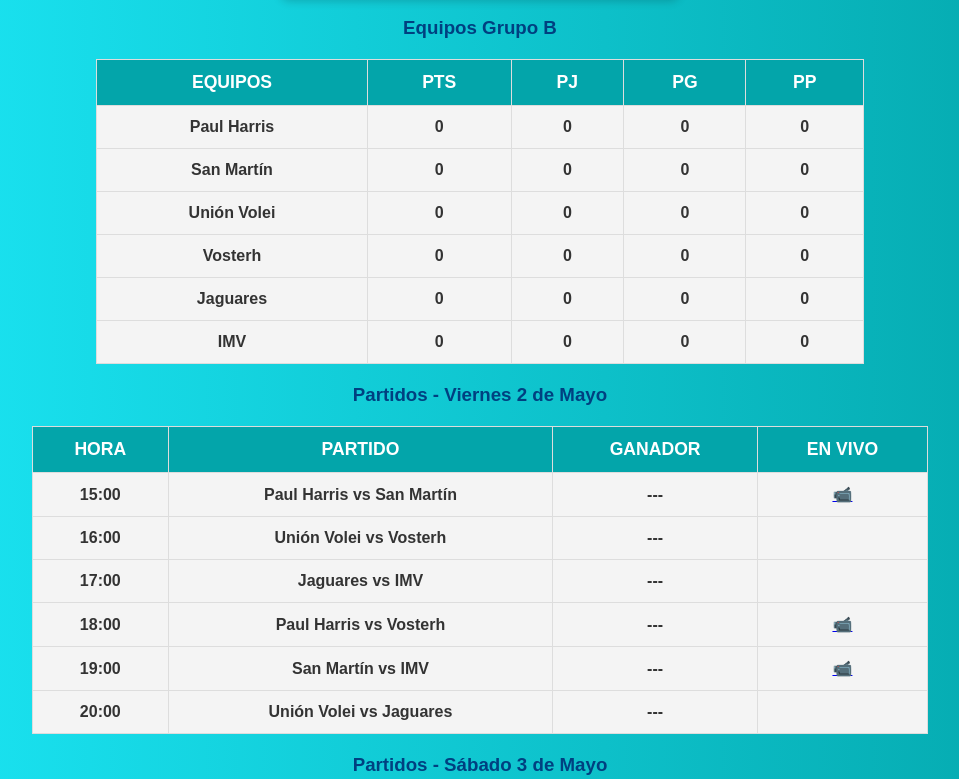
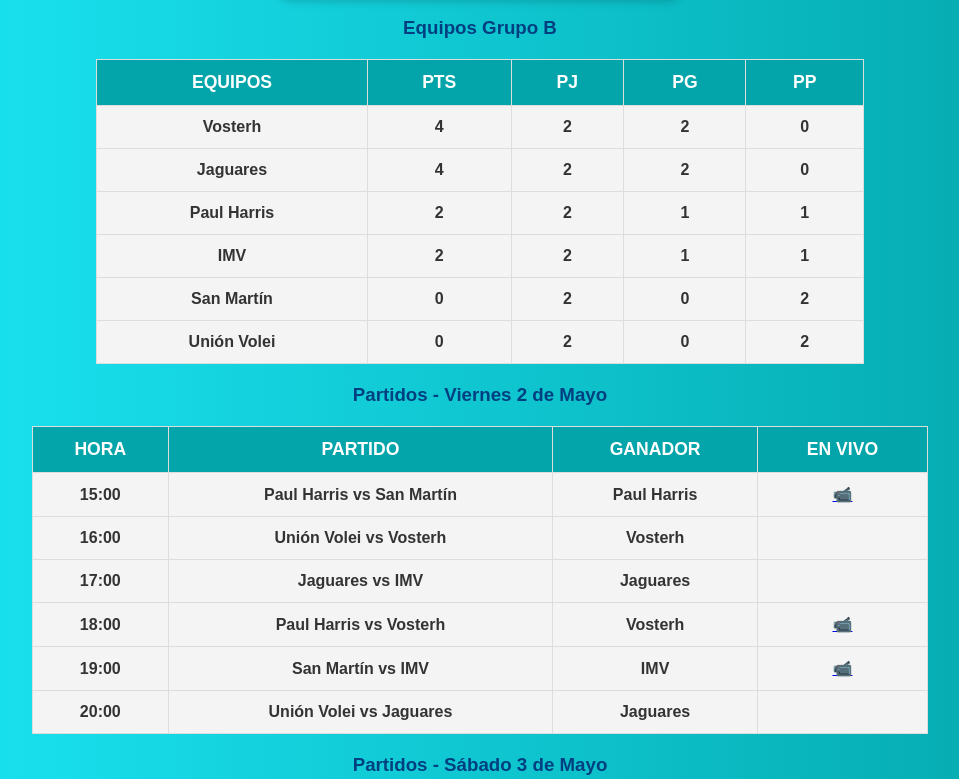
Before and after one commit to Renatomercado/liname14, a plain HTML site: page grupob.html in a window 1280 px wide. Shown: the part 384-1163 px from the top of the page, without its empty margins (160-1119 px from the left). Drawn offline with Linux system fonts and the light colour scheme.

Commit message:
Update grupob.html

```diff
--- a/grupob.html
+++ b/grupob.html
@@ -83,12 +83,12 @@
             <script>
                 // Datos iniciales de los equipos
                 let equipos = [
-                    { nombre: "Paul Harris", pts: 0, pj: 0, pg: 0, pp: 0 },
-                    { nombre: "San Martín", pts: 0, pj: 0, pg: 0, pp: 0 },
-                    { nombre: "Unión Volei", pts: 0, pj: 0, pg: 0, pp: 0 },
-                    { nombre: "Vosterh", pts: 0, pj: 0, pg: 0, pp: 0 },
-                    { nombre: "Jaguares", pts: 0, pj: 0, pg: 0, pp: 0 },
-                    { nombre: "IMV", pts: 0, pj: 0, pg: 0, pp: 0 },
+                    { nombre: "Paul Harris", pts: 2, pj: 2, pg: 1, pp: 1 },
+                    { nombre: "San Martín", pts: 0, pj: 2, pg: 0, pp: 2 },
+                    { nombre: "Unión Volei", pts: 0, pj: 2, pg: 0, pp: 2 },
+                    { nombre: "Vosterh", pts: 4, pj: 2, pg: 2, pp: 0 },
+                    { nombre: "Jaguares", pts: 4, pj: 2, pg: 2, pp: 0 },
+                    { nombre: "IMV", pts: 2, pj: 2, pg: 1, pp: 1 },
                 ];
 
                 function actualizarTabla() {
@@ -127,12 +127,12 @@
                     <tr><th>Hora</th><th>Partido</th><th>Ganador</th><th>En Vivo</th></tr>
                 </thead>
                 <tbody>
-                    <tr><td>15:00</td><td>Paul Harris vs San Martín</td><td>---</td><td><a href="https://www.youtube.com/@irtvdeportes" target="_blank">📹</a></td></tr>
-                    <tr><td>16:00</td><td>Unión Volei vs Vosterh</td><td>---</td><td><a href="https://www.youtube.com/@irtvdeportes" target="_blank"></a></td></tr>
-                    <tr><td>17:00</td><td>Jaguares vs IMV</td><td>---</td><td><a href="https://www.youtube.com/@irtvdeportes" target="_blank"></a></td></tr>
-                    <tr><td>18:00</td><td>Paul Harris vs Vosterh</td><td>---</td><td><a href="https://www.youtube.com/@ClubPaulHarris" target="_blank">📹</a></td></tr>
-                    <tr><td>19:00</td><td>San Martín vs IMV</td><td>---</td><td><a href="https://www.youtube.com/@irtvdeportes" target="_blank">📹</a></td></tr>
-                    <tr><td>20:00</td><td>Unión Volei vs Jaguares</td><td>---</td><td><a href="https://www.youtube.com/@irtvdeportes" target="_blank"></a></td></tr>
+                    <tr><td>15:00</td><td>Paul Harris vs San Martín</td><td>Paul Harris</td><td><a href="https://www.youtube.com/@irtvdeportes" target="_blank">📹</a></td></tr>
+                    <tr><td>16:00</td><td>Unión Volei vs Vosterh</td><td>Vosterh</td><td><a href="https://www.youtube.com/@irtvdeportes" target="_blank"></a></td></tr>
+                    <tr><td>17:00</td><td>Jaguares vs IMV</td><td>Jaguares</td><td><a href="https://www.youtube.com/@irtvdeportes" target="_blank"></a></td></tr>
+                    <tr><td>18:00</td><td>Paul Harris vs Vosterh</td><td>Vosterh</td><td><a href="https://www.youtube.com/@ClubPaulHarris" target="_blank">📹</a></td></tr>
+                    <tr><td>19:00</td><td>San Martín vs IMV</td><td>IMV</td><td><a href="https://www.youtube.com/@irtvdeportes" target="_blank">📹</a></td></tr>
+                    <tr><td>20:00</td><td>Unión Volei vs Jaguares</td><td>Jaguares</td><td><a href="https://www.youtube.com/@irtvdeportes" target="_blank"></a></td></tr>
                 </tbody>
             </table>
         </div>
```
